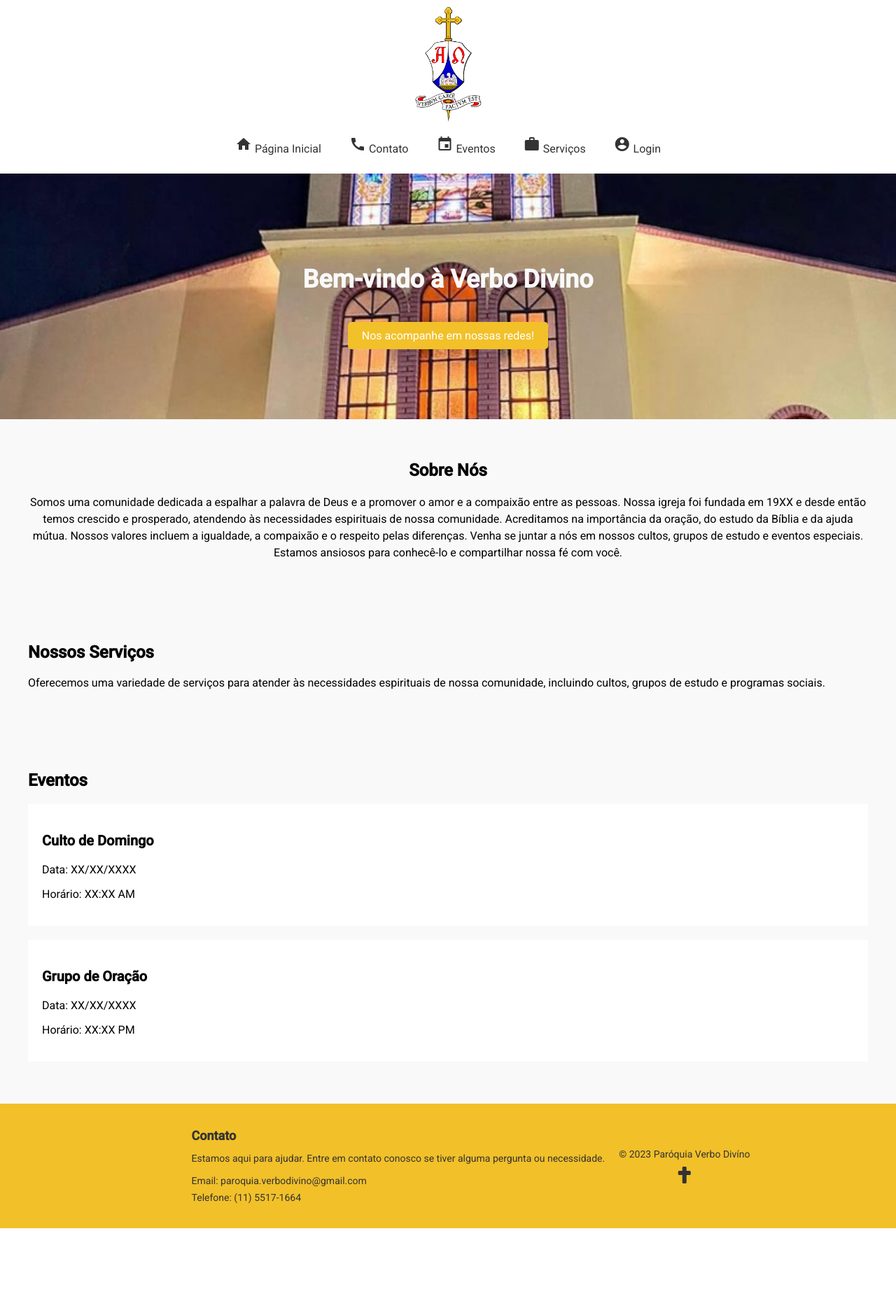
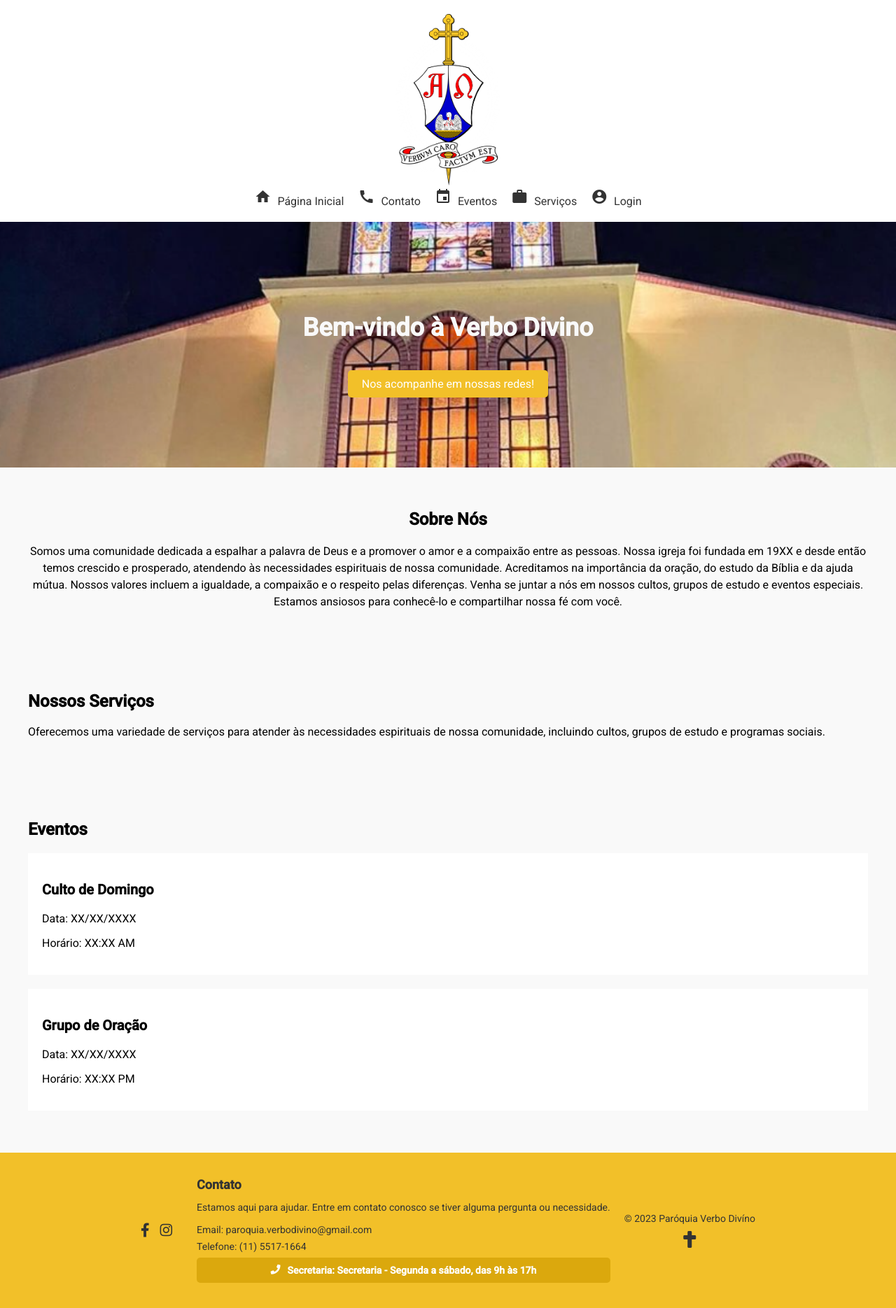
Before and after one commit to marcelinx/verboDivino, an Angular app: page / in a window 1280 px wide. Shown: the whole page at 70% size. Before the commit the page ends 1755 px from the top, so only its background shows below. Built offline with nearby package versions, Linux system fonts and the light colour scheme.

Commit message:
alteracoes no header

```diff
--- a/src/app/components/constants/messages.constants.ts
+++ b/src/app/components/constants/messages.constants.ts
@@ -29,15 +29,11 @@ export const footerInfo = {
   socialIcons: [
     {
       platform: 'Facebook',
-      link: 'https://www.facebook.com/suapagina'
-    },
-    {
-      platform: 'Twitter',
-      link: 'https://twitter.com/suapagina'
+      link: 'https://www.facebook.com/verbodivinooficial/'
     },
     {
       platform: 'Instagram',
-      link: 'https://twitter.com/suapagina'
+      link: 'https://www.instagram.com/oficialverbodivino/'
     }
   ],
   contact: {
@@ -51,6 +47,10 @@ export const footerInfo = {
       {
         type: 'Telefone',
         number: '(11) 5517-1664'
+      },
+      {
+        type: 'Secretaria',
+        schedule: 'Segunda a sábado, das 9h às 17h'
       }
     ]
   },
--- a/src/app/components/home/footer/footer.component.html
+++ b/src/app/components/home/footer/footer.component.html
@@ -1,7 +1,11 @@
 <footer class="footer">
   <div class="social-icons">
-    <a *ngFor="let icon of footerInfo.socialIcons" [href]="icon.link" target="_blank"><i class="fab {{ icon.platform | lowercase }}"></i></a>
+    <a *ngFor="let icon of footerInfo.socialIcons" [href]="icon.link" target="_blank">
+      <i *ngIf="icon.platform === 'Facebook'" class="fab fa-facebook-f"></i>
+      <i *ngIf="icon.platform === 'Instagram'" class="fab fa-instagram"></i>
+    </a>
   </div>
+
   <section class="contact">
     <h2>{{ footerInfo.contact.title }}</h2>
     <p>
@@ -13,6 +17,10 @@
         <a href="mailto:{{ footerInfo.contact.details[0].address }}">{{ footerInfo.contact.details[0].address }}</a>
       </li>
       <li>Telefone: {{ footerInfo.contact.details[1].number }}</li>
+      <li class="secretary-info">
+        <i class="fas fa-phone"></i>
+        Secretaria: {{ footerInfo.contact.details[2].type }} - {{ footerInfo.contact.details[2].schedule }}
+      </li>
     </ul>
   </section>
 
--- a/src/app/components/home/footer/footer.component.scss
+++ b/src/app/components/home/footer/footer.component.scss
@@ -92,6 +92,19 @@ $cor-pressao: #040FD9;
           }
         }
       }
+
+      .secretary-info {
+        background-color: darken($cor-destaque, 10%);
+        color: white;
+        display: flex;
+        justify-content: center;
+        padding: 10px;
+        border-radius: 5px;
+        font-weight: bold;
+      }
+      i {
+        padding-right: 10px;
+      }
     }
   }
 
--- a/src/app/components/nav/nav.component.html
+++ b/src/app/components/nav/nav.component.html
@@ -1,15 +1,15 @@
 <div class="catholic-church-header">
-  <div class="container">
+  <div class="container" [class.show-menu]="showMenu">
     <div class="logo">
-      <img
-        src="../../../assets/img/verbodivino-logo.png"
-        alt="Imagem de navegação"
-      />
+      <img src="../../../assets/img/verbodivino-logo.png" alt="Imagem de navegação" />
+    </div>
+    <div class="mobile-menu-icon" (click)="toggleMenu()">
+      <i class="fas fa-bars"></i>
     </div>
     <div class="navigation">
       <ul class="nav-list">
         <li>
-          <a href="/">
+          <a href="#">
             <i class="material-icons">home</i>
             {{ messages.titulo01 }}
           </a>
--- a/src/app/components/nav/nav.component.scss
+++ b/src/app/components/nav/nav.component.scss
@@ -1,40 +1,76 @@
 .catholic-church-header {
   background-color: #fff;
-  padding: 10px 0;
-  box-shadow: 0 2px 4px rgba(0, 0, 0, 0.1);
+  padding: 20px;
 
   .container {
     display: flex;
     flex-direction: column;
     align-items: center;
-    max-width: 1200px;
-    margin: 0 auto;
-    padding: 0 20px;
+    justify-content: space-between;
 
     .logo {
       img {
-        max-width: 100px;
+        max-width: 150px;
         height: auto;
       }
     }
 
     .navigation {
-      ul {
+      ul.nav-list {
         list-style: none;
+        display: flex;
+        margin: 0;
         padding: 0;
-        display: flex;
 
         li {
-          margin: 0 20px;
+          margin-right: 20px;
+
+          &:last-child {
+            margin-right: 0;
+          }
+
+          a {
+            text-decoration: none;
+            color: #333;
+
+            i {
+              margin-right: 5px;
+            }
+          }
         }
+      }
+    }
 
-        a {
-          text-decoration: none;
-          color: #333;
-          transition: color 0.2s;
+    .mobile-menu-icon {
+      display: none;
+      cursor: pointer;
 
-          &:hover {
-            color: #040FD9;
+      & i {
+        font-size: 24px;
+      }
+    }
+
+    &.show-menu {
+      .navigation {
+        display: block;
+        flex-direction: column;
+        animation: slideIn 0.3s ease-in-out forwards;
+
+        ul.nav-list {
+          flex-direction: row;
+          align-items: flex-start;
+          padding: 10px;
+          opacity: 1;
+          animation: fadeIn 0.3s ease-in-out forwards;
+        }
+      }
+
+      &.close-menu {
+        .navigation {
+          animation: slideOut 0.3s ease-in-out forwards;
+
+          ul.nav-list {
+            animation: fadeOut 0.3s ease-in-out forwards;
           }
         }
       }
@@ -43,16 +79,59 @@
 
   @media screen and (max-width: 768px) {
     .container {
+      .mobile-menu-icon {
+        display: block;
+      }
+
       .navigation {
-        ul {
-          flex-direction: column;
-          margin-top: 10px;
+        display: none;
+      }
 
-          li {
-            margin: 10px 0;
-          }
+      &.show-menu {
+        .navigation {
+          display: block;
         }
       }
     }
   }
+
+  @keyframes slideIn {
+    from {
+      transform: translateY(-100%);
+      opacity: 0;
+    }
+    to {
+      transform: translateY(0);
+      opacity: 1;
+    }
+  }
+
+  @keyframes fadeIn {
+    from {
+      opacity: 0;
+    }
+    to {
+      opacity: 1;
+    }
+  }
+
+  @keyframes slideOut {
+    from {
+      transform: translateY(0);
+      opacity: 1;
+    }
+    to {
+      transform: translateY(-100%);
+      opacity: 0;
+    }
+  }
+
+  @keyframes fadeOut {
+    from {
+      opacity: 1;
+    }
+    to {
+      opacity: 0;
+    }
+  }
 }
--- a/src/app/components/nav/nav.component.ts
+++ b/src/app/components/nav/nav.component.ts
@@ -7,9 +7,12 @@ import { cabecalho } from '../constants/messages.constants';
   styleUrls: ['./nav.component.scss']
 })
 export class NavComponent {
-
   messages = cabecalho;
+  showMenu = false;
 
   constructor() {}
 
+  toggleMenu() {
+    this.showMenu = !this.showMenu;
+  }
 }
```
